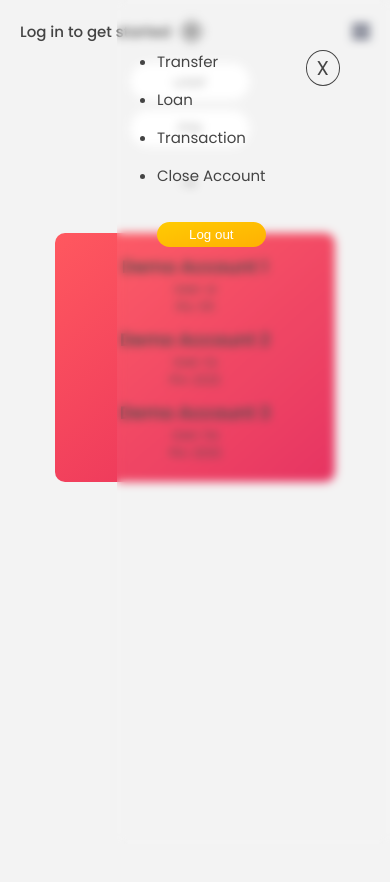
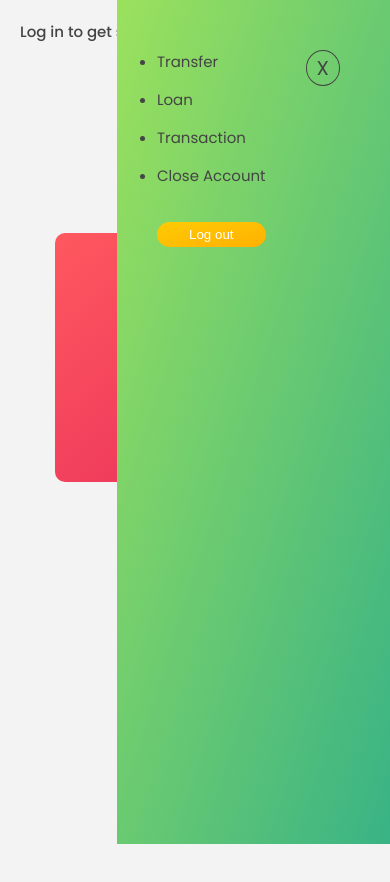
Before and after one commit to RAY-DEV67/BANKIST, a plain HTML site: page index.html in a window 390 px wide. Both pictures are taken after a click on the picture 361 px from the left and 31 px from the top of the page. Drawn offline with nearby package versions, Linux system fonts and the light colour scheme.

Commit message:
bug fixes

```diff
--- a/index.html
+++ b/index.html
@@ -58,6 +58,7 @@
 
     <!-- MOBILE NAVIGATION -->
     <div class="mobile">
+    <div class="mobile_content">
       <ul>
         <li class="mobile_transfer">Transfer</li>
         <li class="mobile_loan">Loan</li>
@@ -66,6 +67,7 @@
         <button class="mobile_logout">Log out</button>
       </ul>
       <p class="close_nav">X</p>
+    </div>
     </div>
 
     <main class="app">
--- a/script.js
+++ b/script.js
@@ -430,12 +430,13 @@ btnSort.addEventListener('click', function (e) {
 });
 
 $('.ham').click(function () {
-  $('.mobile').css('display', 'flex');
+  // $('.mobile').css('display', 'flex');
+  $(".mobile").slideDown()
   $('body').css('overflow-y', 'hidden');
 });
 
 function closeNav() {
-  $('.mobile').css('display', 'none');
+  $('.mobile').slideUp()
   $('body').css('overflow-y', 'scroll');
 }
 
--- a/style.css
+++ b/style.css
@@ -438,6 +438,9 @@ h2 {
   }
   .balance {
   backdrop-filter: blur(5px);
+  background-image: linear-gradient(to top left, #39b385, #9be15d);
+  padding: 1rem;
+  border-radius: 10px;
     position: sticky;
     top: 0;
     flex-direction: column;
@@ -491,10 +494,8 @@ h2 {
     /* background-color: #39b385; */
     display: none;
     /* color: white; */
-    background-color: hsla(0, 0%, 100%,5%);
+    background-image: linear-gradient(to top left, #39b385, #9be15d);
   backdrop-filter: blur(5px);
-    align-items: flex-start;
-    justify-content: space-around;
     padding-top: 5rem;
     padding-left: 2rem;
     padding-right: 3rem;
@@ -506,6 +507,12 @@ h2 {
     height: 100%;
     z-index: 39399;
     /* transform: translateX(100%); */
+  }
+  .mobile_content{
+    display: flex;
+    justify-content: space-around;
+    align-items: flex-start;
+
   }
   .mobile_loan, .mobile_close{
     margin-top: 1.5rem;
```
